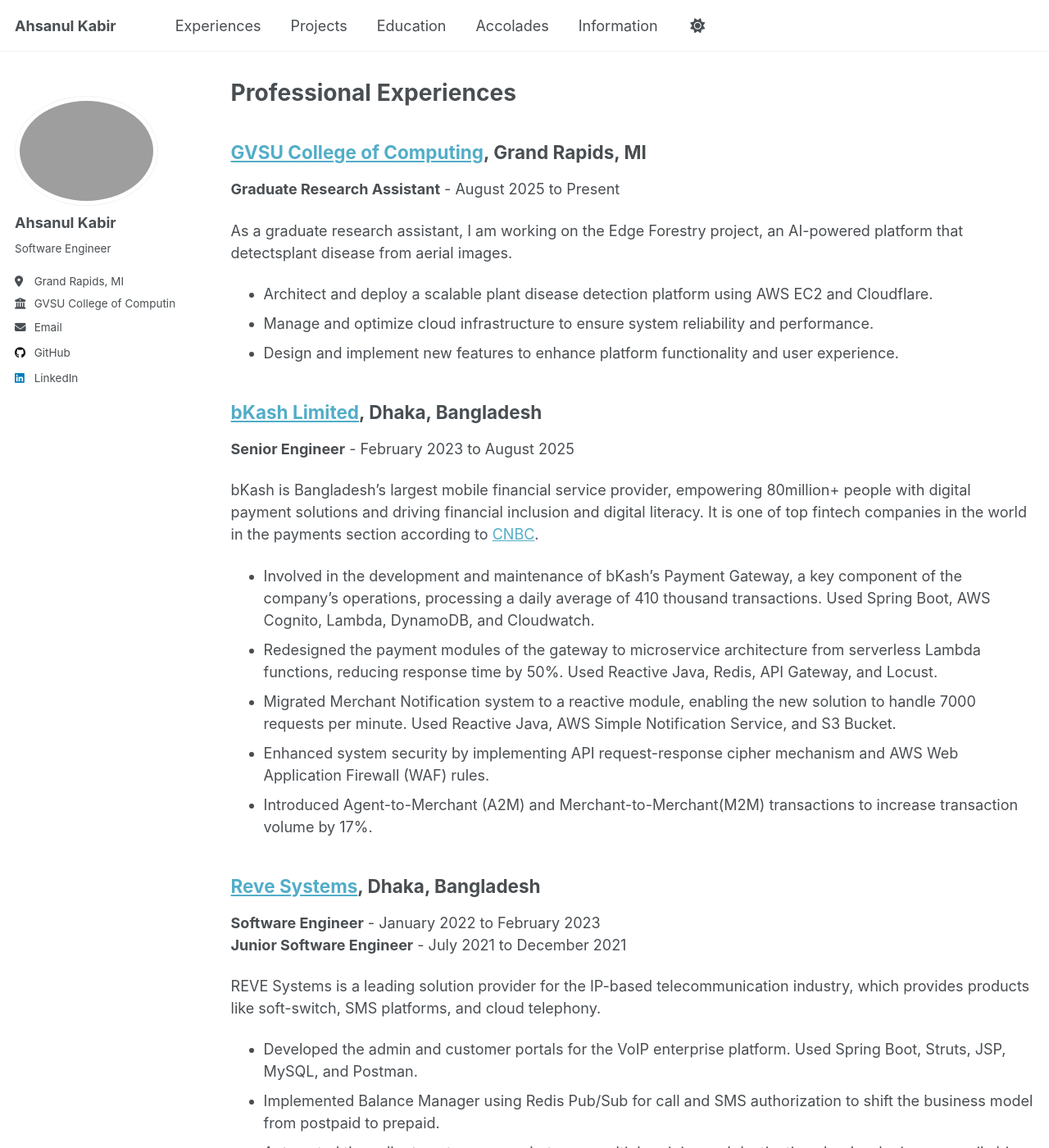
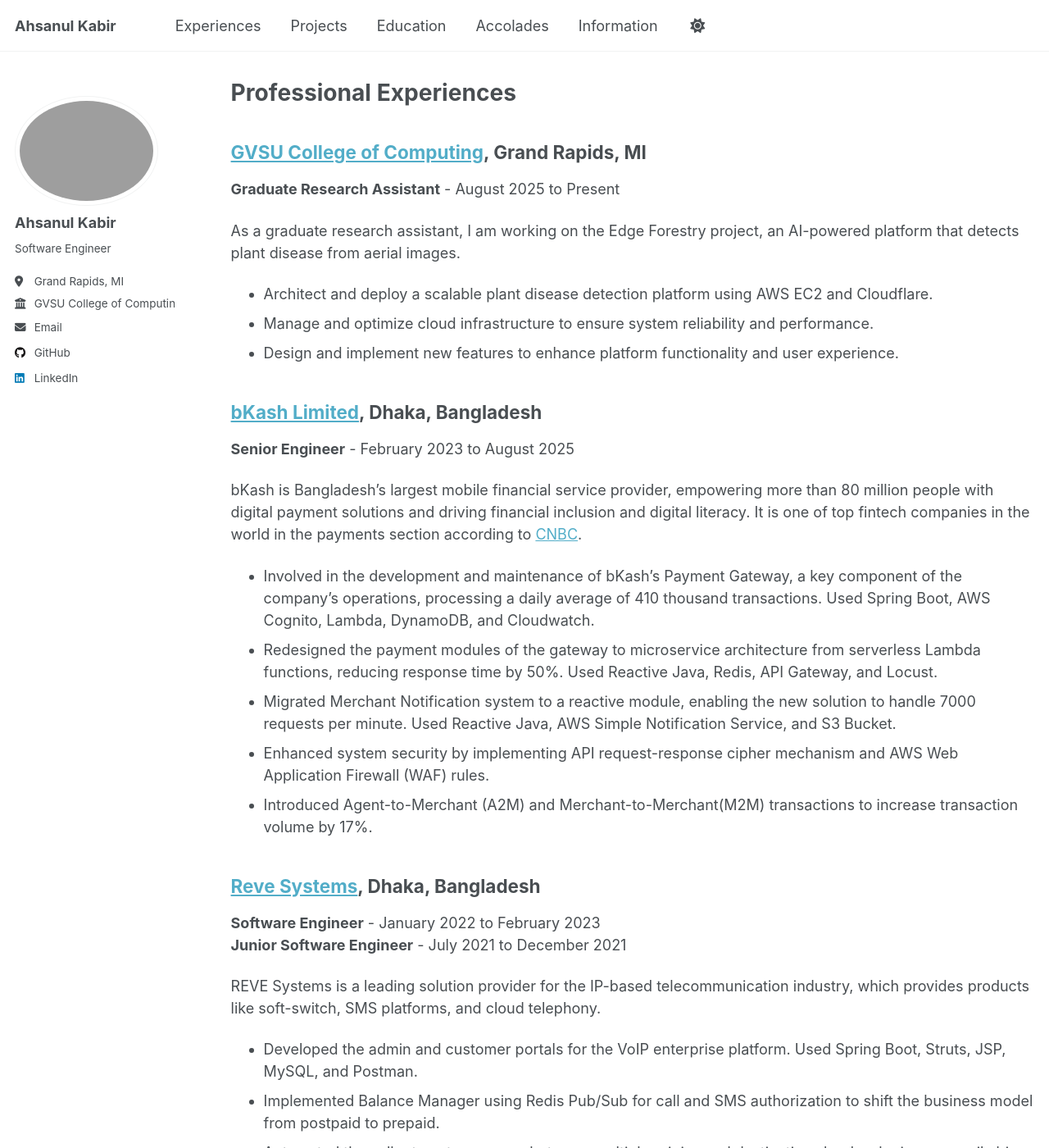
Before and after one commit to kowshid/kowshid.github.io, a Jekyll site: the page built from _pages/experiences.md, in a window 1280 px wide and 1400 px high. Shown: the whole window at 82% size. Built offline with Jekyll 4.4.1, drawn with Linux system fonts in a browser that asks for light colours; a script that is not in the unit is left out; some of the changed text lies outside the part shown.

```diff
--- a/_pages/experiences.md
+++ b/_pages/experiences.md
@@ -7,20 +7,20 @@ redirect_from:
   - /experiences.html
 ---
 
-## [GVSU College of Computing](https://www.gvsu.edu/computing), Grand Rapids, MI
+## <a href="https://www.gvsu.edu/computing" target="_blank" rel="noopener noreferrer">GVSU College of Computing</a>, Grand Rapids, MI
 **Graduate Research Assistant** - August 2025 to Present
 
-As a graduate research assistant, I am working on the Edge Forestry project, an AI-powered platform that detectsplant disease from aerial images.
+As a graduate research assistant, I am working on the Edge Forestry project, an AI-powered platform that detects plant disease from aerial images.
 
 - Architect and deploy a scalable plant disease detection platform using AWS EC2 and Cloudflare.
 - Manage and optimize cloud infrastructure to ensure system reliability and performance.
 -  Design and implement new features to enhance platform functionality and user experience.
 
 
-## [bKash Limited](https://www.bkash.com/en/), Dhaka, Bangladesh
+## <a href="https://www.bkash.com/en/" target="_blank" rel="noopener noreferrer">bKash Limited</a>, Dhaka, Bangladesh
 **Senior Engineer** - February 2023 to August 2025
 
-bKash is Bangladesh’s largest mobile financial service provider, empowering 80million+ people with digital payment solutions and driving financial inclusion and digital literacy. It is one of top fintech companies in the world in the payments section according to [CNBC](https://www.cnbc.com/the-worlds-top-fintech-companies-2025/).
+bKash is Bangladesh’s largest mobile financial service provider, empowering more than 80 million people with digital payment solutions and driving financial inclusion and digital literacy. It is one of top fintech companies in the world in the payments section according to <a href="https://www.cnbc.com/the-worlds-top-fintech-companies-2025/" target="_blank" rel="noopener noreferrer">CNBC</a>.
 
 - Involved in the development and maintenance of bKash's Payment Gateway, a key component of the company's operations,  processing a daily average of 410 thousand transactions. Used Spring Boot, AWS Cognito, Lambda, DynamoDB, and Cloudwatch.
 - Redesigned the payment modules of the gateway to microservice architecture from serverless Lambda functions, reducing response time by 50%. Used Reactive Java, Redis, API Gateway, and Locust.
@@ -29,7 +29,7 @@ bKash is Bangladesh’s largest mobile financial service provider, empowering 80
 - Introduced Agent-to-Merchant (A2M) and Merchant-to-Merchant(M2M) transactions to increase transaction volume by 17%.
 
 
-## [Reve Systems](https://www.revesoft.com/), Dhaka, Bangladesh
+## <a href="https://www.revesoft.com/" target="_blank" rel="noopener noreferrer">Reve Systems</a>, Dhaka, Bangladesh
 **Software Engineer** - January 2022 to February 2023<br/>
 **Junior Software Engineer** - July 2021 to December 2021
 
```
Also changed, not shown: other parts of _pages/experiences.md (+1 -1 lines), _pages/about.md (+1 -3 lines), _pages/accolades.md (+1 -0 lines), _pages/education.md (+5 -5 lines), _pages/information.md (+3 -3 lines), _pages/projects.md (+4 -4 lines).
